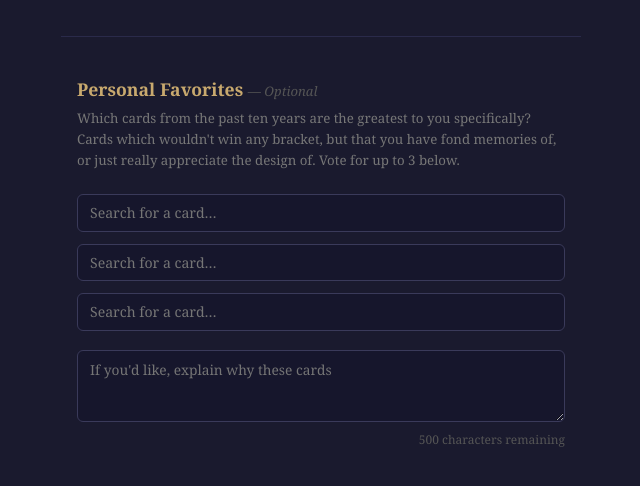
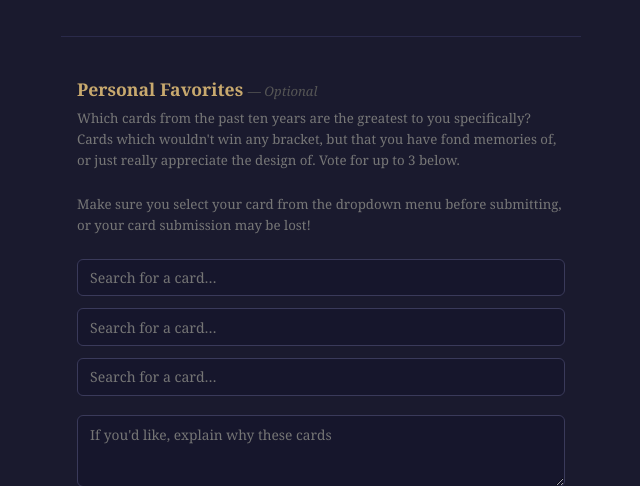
Before and after one commit to AHerrick76/MagicBracket2, a Flask app: template templates/bracket_vote.html in a window 1280 px wide. Shown: the part 140-626 px from the top of the page, without its empty margins (319-959 px from the left). Run offline with Flask 3, Linux system fonts and the light colour scheme; the template is opened without the code that fills it, so the values that code supplies are empty; parts of the project's set-up code (start-up, migrations or seed data) failed here and were passed over; some libraries are stand-ins or nearby versions.

Commit message:
additional warning

```diff
--- a/templates/bracket_vote.html
+++ b/templates/bracket_vote.html
@@ -517,6 +517,7 @@
     <div class="picks-section" id="picks-section">
         <h2 class="picks-heading">Personal Favorites <span class="picks-optional">— Optional</span></h2>
         <p class="picks-desc">Which cards from the past ten years are the greatest to you specifically? Cards which wouldn't win any bracket, but that you have fond memories of, or just really appreciate the design of. Vote for up to 3 below.</p>
+        <p class="picks-desc">Make sure you select your card from the dropdown menu before submitting, or your card submission may be lost!</p>
 
         <div class="picks-slots">
             {% for idx in [0, 1, 2] %}
```
